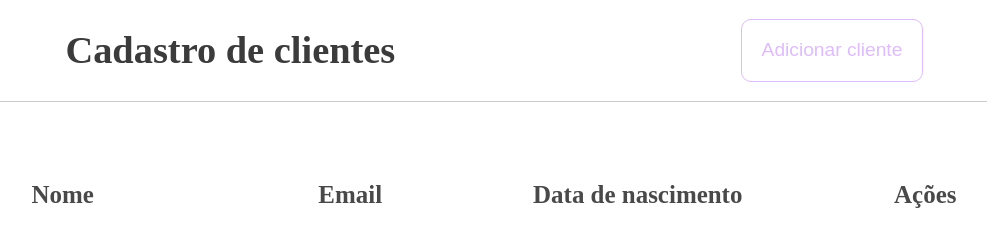
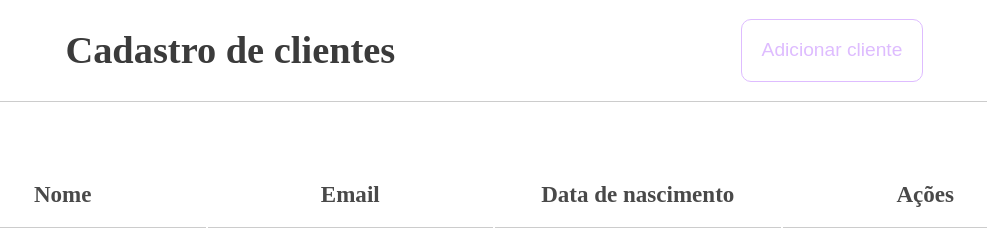
Before and after one commit to amandadeogr/CRUD, a plain HTML site: page index.html in a window 1280 px wide. Shown: the whole page, without its empty margins (146-1133 px from the left). Drawn offline with Linux system fonts and the light colour scheme.

Commit message:
add border

```diff
--- a/assets/css/table/head-title.css
+++ b/assets/css/table/head-title.css
@@ -1,4 +1,5 @@
 .table__row__title {
+   border-bottom: 1px solid #ccc;
    color: rgb(73, 73, 73);
-   font-size: 1.3rem;
+   font-size: 1.2rem;
 }
--- a/assets/css/table/table.css
+++ b/assets/css/table/table.css
@@ -6,10 +6,6 @@
    width: 90%;
 }
 
-.table__head, .table__body {
-   border-bottom: 1px solid #696969;
-}
-
 th, td {
    padding: 1rem;
 }
```
